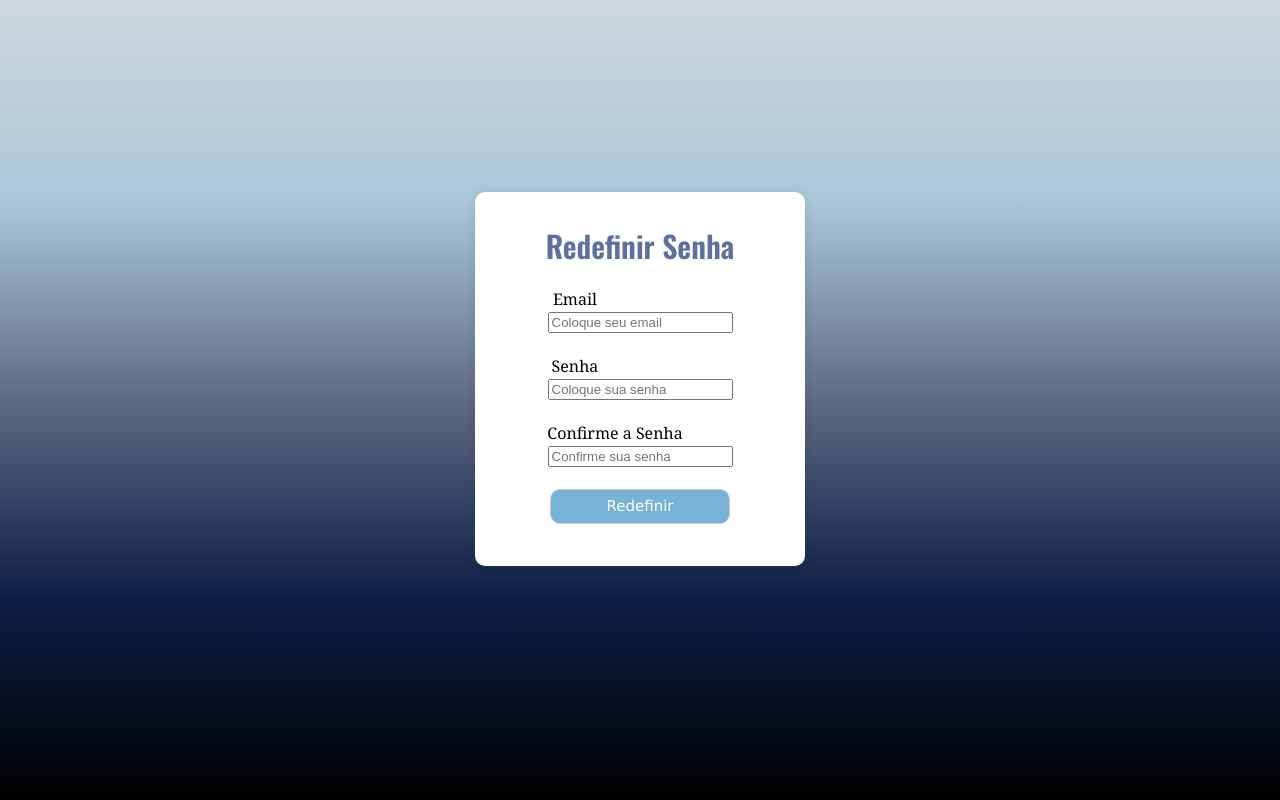
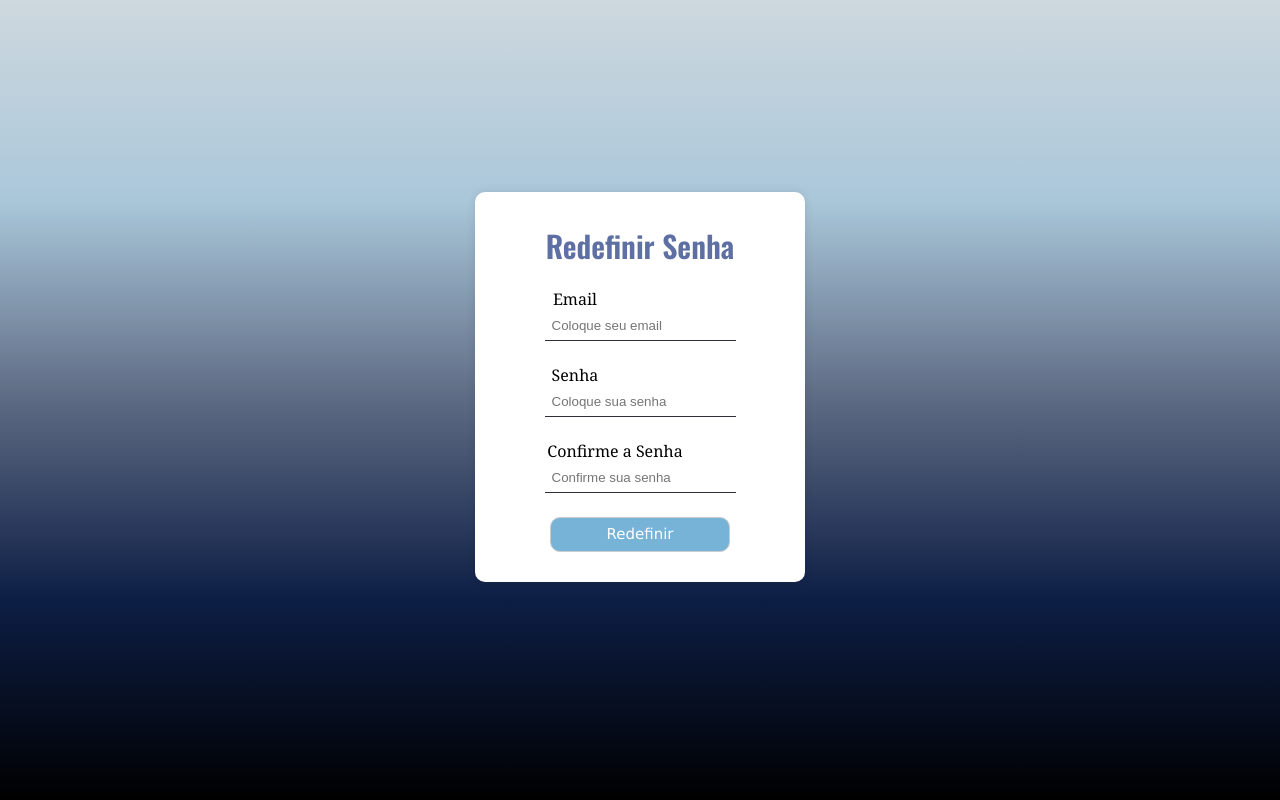
Before and after one commit to CarlosAfonsoo/Gerenciamento_PHP, a PHP site: page /redSenha.html in a window 1280 px wide. Run offline with PHP 8.4, Linux system fonts and the light colour scheme.

Commit message:
ajustes no desigener
ajustes nos formulários

```diff
--- a/css/login.css
+++ b/css/login.css
@@ -70,7 +70,17 @@ label {
     white-space: nowrap;
     text-overflow: ellipsis;
 }
-
+input {
+    padding: 7px ;
+    margin: 1px ;
+    border: none;
+    border-bottom: 1px solid rgb(45, 45, 59);
+}
+input :focus{
+    outline: none;
+    border: none;
+    border: 1px solid red;
+}
 .confir{
     margin-left: -50px;
 }
@@ -135,7 +145,7 @@ label {
         text-overflow: ellipsis;
     }
     .confir{
-        margin-right: 50px;
+        margin-right: 1px;
     }
     .link2{
         margin-left: -10px;
```
